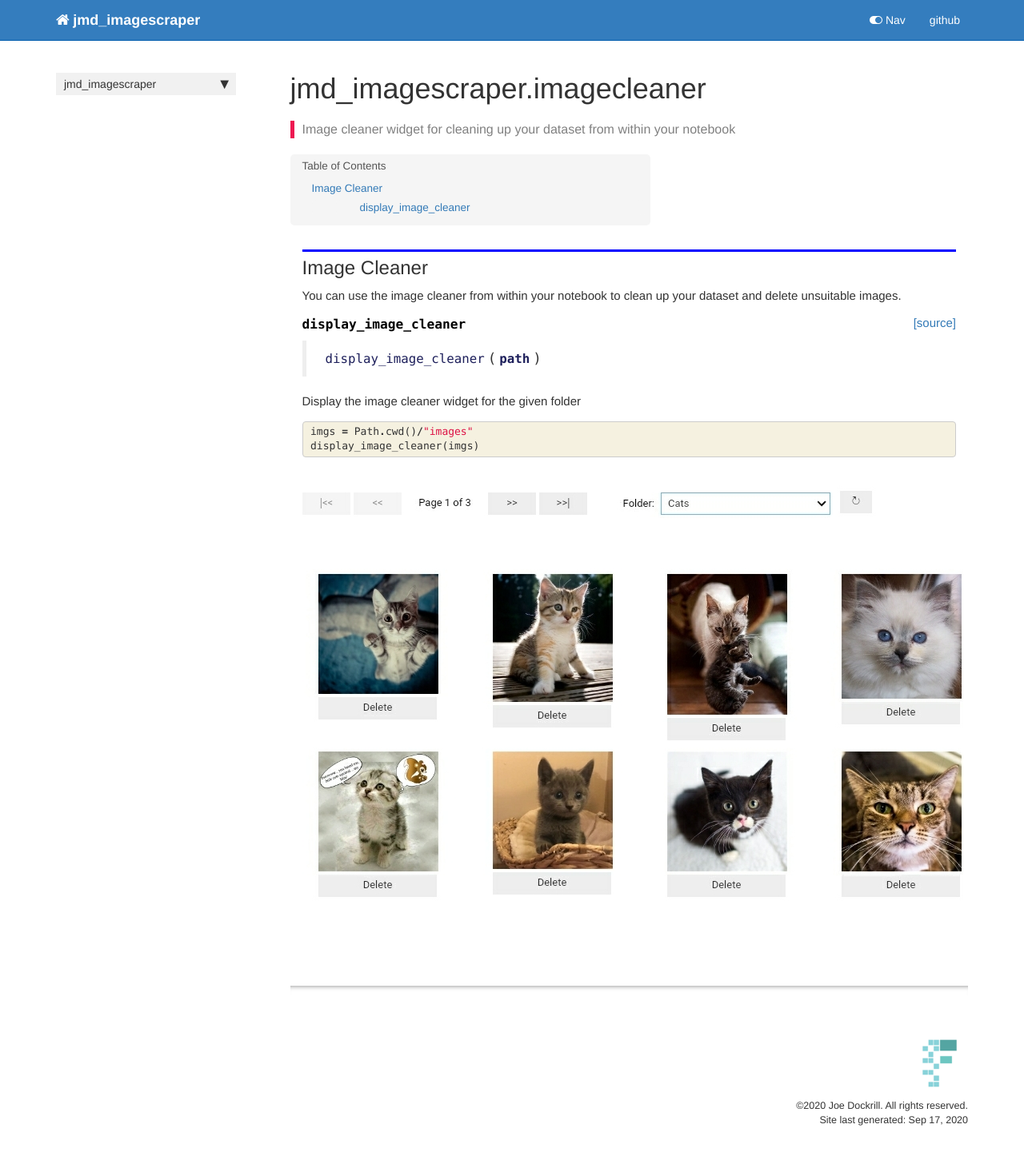
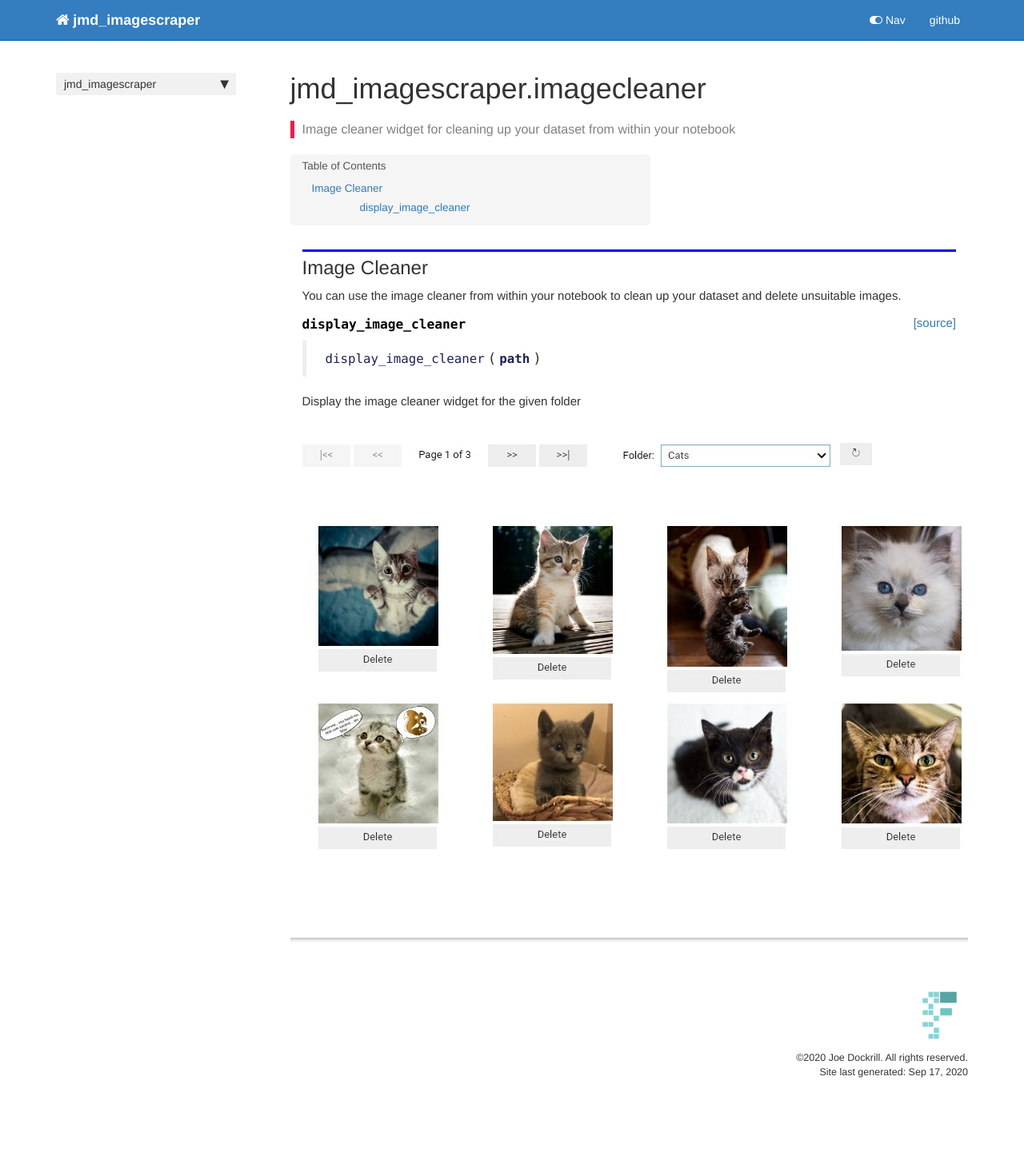
Before and after one commit to joedockrill/jmd_imagescraper, a Jekyll site: the page built from docs/imagecleaner.html, in a window 1280 px wide. Shown: the whole page at 80% size. Built offline with Jekyll 4.4.1, drawn with Linux system fonts in a browser that asks for light colours; nearby versions of some CDN libraries; comment, search, counter and statistics services are not loaded; after the commit the page ends 1401 px from its top, so only the background shows below that.

Commit message:
fix failing test

```diff
--- a/docs/imagecleaner.html
+++ b/docs/imagecleaner.html
@@ -75,24 +75,6 @@
 </div>
     {% endraw %}
 
-    {% raw %}
-
-<div class="cell border-box-sizing code_cell rendered">
-<div class="input">
-
-<div class="inner_cell">
-    <div class="input_area">
-<div class=" highlight hl-ipython3"><pre><span></span><span class="n">imgs</span> <span class="o">=</span> <span class="n">Path</span><span class="o">.</span><span class="n">cwd</span><span class="p">()</span><span class="o">/</span><span class="s2">&quot;images&quot;</span>
-<span class="n">display_image_cleaner</span><span class="p">(</span><span class="n">imgs</span><span class="p">)</span>
-</pre></div>
-
-    </div>
-</div>
-</div>
-
-</div>
-    {% endraw %}
-
 <div class="cell border-box-sizing text_cell rendered"><div class="inner_cell">
 <div class="text_cell_render border-box-sizing rendered_html">
 <p><img src="/jmd_imagescraper/image_cleaner.jpg" alt=""></p>
```
Also changed, not shown: 1 other file.
